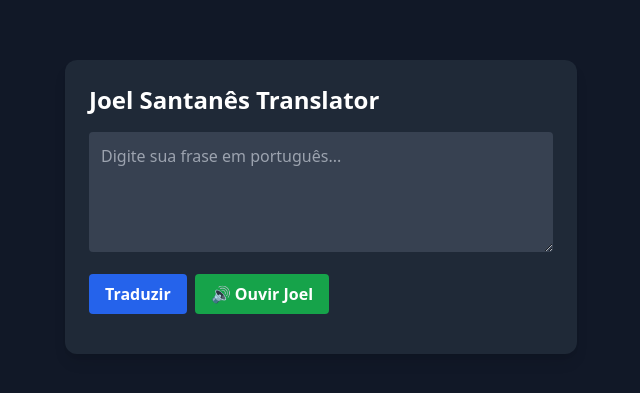
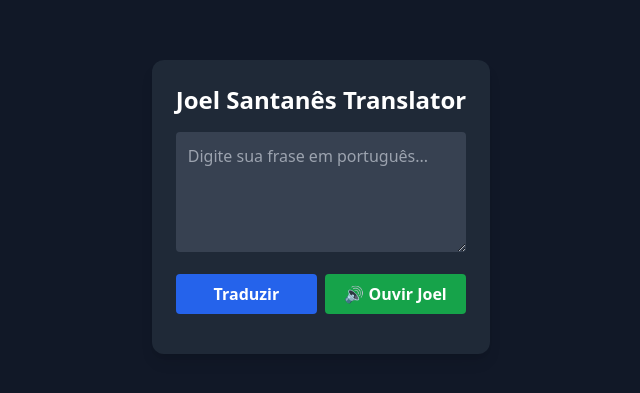
Before and after one commit to steffencrespo/joelsantanes.js, a Vue app in the folder frontend/: page / in a window 1280 px wide. Shown: the part 193-586 px from the top of the page, without its empty margins (319-959 px from the left). Built offline with nearby package versions, Linux system fonts and the light colour scheme.

Commit message:
feat: styles buttons; sound button to process the translation and then play voice right away

```diff
--- a/frontend/src/App.vue
+++ b/frontend/src/App.vue
@@ -1,25 +1,26 @@
 <template>
   <div class="max-w-2xl w-full p-6 bg-gray-800 rounded-xl shadow-lg">
-    <h1 class="text-2xl font-bold mb-4">Joel Santanês Translator</h1>
+    <h1 class="text-2xl font-bold mb-4 text-center">Joel Santanês Translator</h1>
     <textarea
       v-model="inputText"
       class="w-full p-3 rounded bg-gray-700 text-white mb-4"
       rows="4"
       placeholder="Digite sua frase em português..."
     ></textarea>
+    <div class="flex gap-2 mb-4 flex-col md:flex-row">
       <button
           @click="translate"
-      class="bg-blue-600 hover:bg-blue-700 text-white font-semibold py-2 px-4 rounded mb-4"
+          class="w-full md:w-1/2 bg-blue-600 hover:bg-blue-700 text-white font-semibold py-2 px-4 rounded"
       >
         Traduzir
       </button>
       <button
           @click="speak"
-        class="bg-green-600 hover:bg-green-700 text-white font-semibold py-2 px-4 rounded ml-2"
-        :disabled="!outputText"
+          class="w-full md:w-1/2 bg-green-600 hover:bg-green-700 text-white font-semibold py-2 px-4 rounded"
       >
         🔊 Ouvir Joel
       </button>
+    </div>
     <div v-if="outputText" class="bg-gray-700 p-3 rounded">
       <p>{{ outputText }}</p>
     </div>
@@ -49,7 +50,12 @@ function translate() {
 }
 
 function speak() {
-  if (!outputText.value) return;
+  if (!outputText.value && inputText.value.trim()) {
+    const translated = inputText.value
+    outputText.value = joelify(translated)
+  }
+
+  if (!outputText.value) return
 
   const utterance = new SpeechSynthesisUtterance(outputText.value);
 
```
Lines whose indentation alone changed are shown as unchanged.
